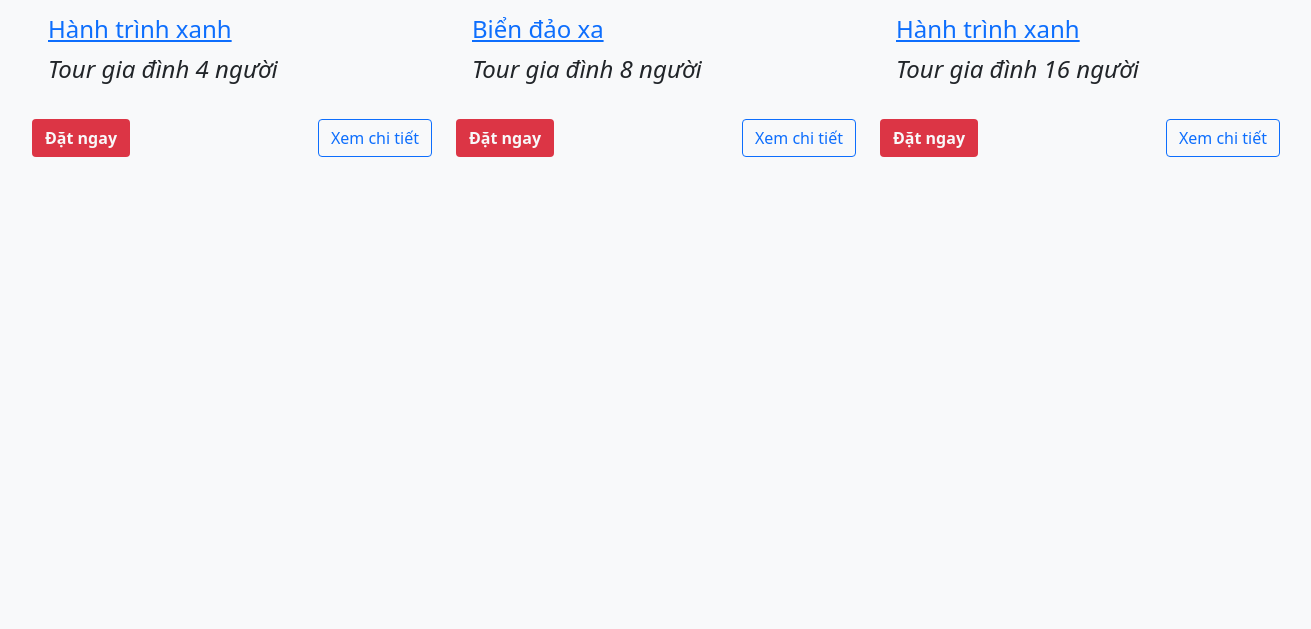
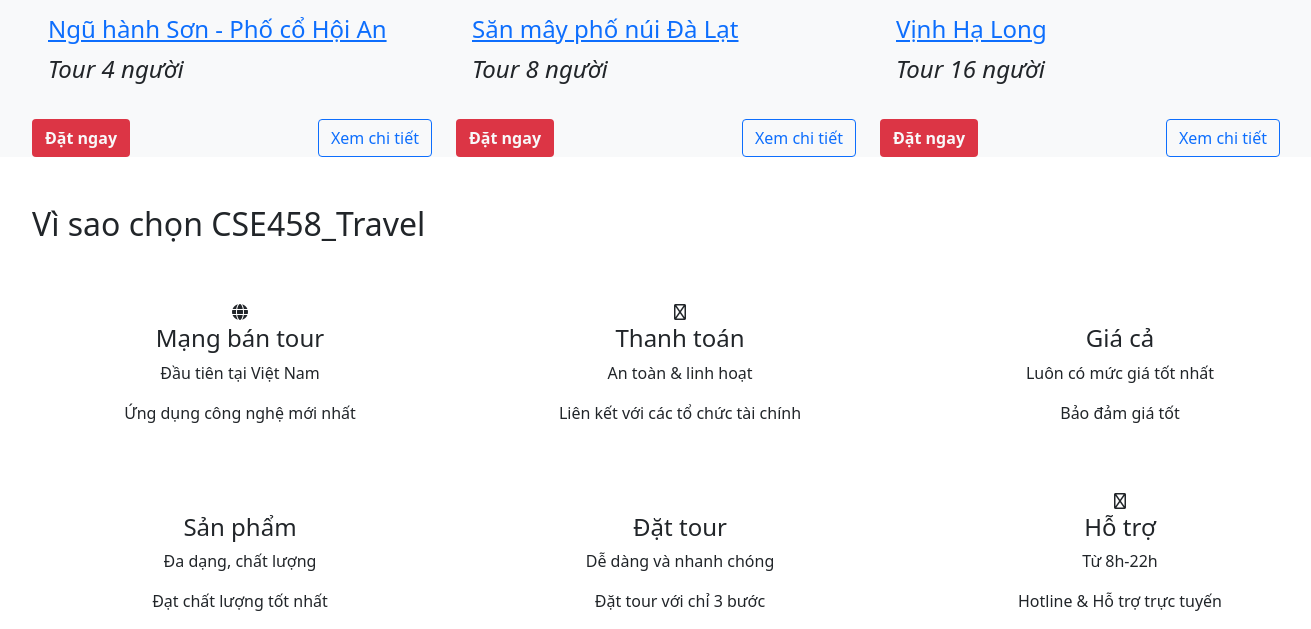
Before and after one commit to toughguy1010/baitaplon, a PHP site: page / in a window 1640 px wide. Shown: the part 1261-1890 px from the top of the page, without its empty margins (140-1451 px from the left). Before the commit the page ends 1418 px from the top, so only its background shows below. Run offline with PHP 8.4, Linux system fonts and the light colour scheme.

Commit message:
Add files via upload

```diff
--- a/index.php
+++ b/index.php
@@ -9,6 +9,7 @@
     <!-- Bootstrap CSS -->
     <link href="https://cdn.jsdelivr.net/npm/bootstrap@5.1.3/dist/css/bootstrap.min.css" rel="stylesheet" integrity="sha384-1BmE4kWBq78iYhFldvKuhfTAU6auU8tT94WrHftjDbrCEXSU1oBoqyl2QvZ6jIW3" crossorigin="anonymous">
     <link rel="stylesheet" href="https://cdnjs.cloudflare.com/ajax/libs/font-awesome/6.0.0-beta2/css/all.min.css">
+    <link rel="stylesheet" href="https://cdnjs.cloudflare.com/ajax/libs/font-awesome/6.0.0-beta2/css/all.min.css" integrity="sha512-YWzhKL2whUzgiheMoBFwW8CKV4qpHQAEuvilg9FAn5VJUDwKZZxkJNuGM4XkWuk94WCrrwslk8yWNGmY1EduTA==" crossorigin="anonymous" referrerpolicy="no-referrer" />
     <link rel="stylesheet" href="css/style.css">
     <title>Travel</title>
 </head>
@@ -30,7 +31,7 @@
                         <button type="button" class="btn btn-primary me-3 ">Logout</button>
                     </a>
                 </form>
-                sdasdasd
+
             </div>
         </nav>
     </section>
@@ -40,45 +41,47 @@
     <section class="search d-flex align-items-center ">
         <form action="" class="container searching-form ">
             <input class="form-control " type="search" placeholder="Search" aria-label="Search">
-            <button class="btn btn-primary" type="submit">Search</button>
+            <a href="detail.php">
+                <button class="btn btn-primary" type="submit">Search</button>
+            </a>
         </form>
     </section>
     <!--Search-->
 
 
     <!--tour-->
-    <!--highlight tour-->
+    <!--Sugguest tour-->
     <section>
-        <h2 class="text-center my-4 fw-bold fs-1 ">Khám phá các tour nổi bật</h2>
+        <h2 class="text-center my-4 fw-bold fs-1 ">Các thể loại tour phổ biến</h2>
         <div class="container-fluid d-flex justify-content-around">
-            <a href="#">
+
                 <div class="hl-tour">
                     <img src="img/hl-tour(1).jpg" alt="" class=" img-cruv">
 
                     <h3 class="hl-tour-content text-white ">Tour du lịch biển</h3>
                 </div>
-            </a>
-            <a href="#">
+
+
                 <div class="hl-tour">
                     <img src="img/hl-tour-chil.jpg" alt="" class=" img-cruv">
 
                     <h3 class="hl-tour-content text-white">Tour du lịch</h3>
                 </div>
-            </a>
-            <a href="#">
+
+
                 <div class="hl-tour">
                     <img src="img/hl-tour-country.jpg" alt="" class=" img-cruv">
 
                     <h3 class="hl-tour-content text-white">Tour di sản Việt</h3>
                 </div>
-            </a>
-            <a href="#">
+
+
                 <div class="hl-tour">
                     <img src="img/hl-tour-island.jpg" alt="" class=" img-cruv">
 
                     <h3 class="hl-tour-content text-white">Tour biển đảo</h3>
                 </div>
-            </a>
+
         </div>
     </section>
     <!--highlight tour-->
@@ -89,27 +92,27 @@
     <section class=" mt-5 bg-light ">
 
 
-        <h3 class="text-center my-4 fw-bold fs-1">Tour gia đình</h3>
+        <h3 class="text-center my-4 fw-bold fs-1">Booking Tour</h3>
         <div class=" container d-flex   ">
 
             <div class=" family-tour me-4">
                 <a href="#">
-                    <img src="img/tourgd-1.jpg " class="card-img-top img-cruv " alt="... ">
+                    <img src="img/danang.jpg " class="card-img-top img-cruv " alt="... ">
                 </a>
                 <div class="card-body ">
-                    <a href="familytour.php">
+                    <a href="detail.php">
                         <h4 class="tour_name  ">
-                            Hành trình xanh
+                             Ngũ hành Sơn - Phố cổ Hội An
                         </h4>
                     </a>
-                    <p class="fs-4 fst-italic fw-light">Tour gia đình 4 người</p>
+                    <p class="fs-4 fst-italic fw-light">Tour 4 người</p>
 
                 </div>
                 <div class="form d-flex justify-content-between">
-                    <a href="">
+                    <a href="booking_tour.php">
                         <button type="submit" class=" btn bg-danger text-light fw-bold">Đặt ngay</button>
                     </a>
-                    <a href="">
+                    <a href="detail.php">
                         <button type="submit" class=" btn btn-outline-primary ">Xem chi tiết</button>
                     </a>
                 </div>
@@ -118,40 +121,48 @@
 
             <div class="me-4">
                 <a href="#">
-                    <img src="img/tourgd-2.jpg " class="card-img-top img-cruv " alt="... ">
+                    <img src="img/dalat.jpg " class="card-img-top img-cruv " alt="... ">
                 </a>
                 <div class="card-body ">
-                    <a href="familytour.php">
+                    <a href="detail.php">
                         <h4 class="tour_name">
-                            Biển đảo xa
+                            Săn mây phố núi Đà Lạt
                         </h4>
                     </a>
-                    <p class="fs-4 fst-italic fw-light">Tour gia đình 8 người</p>
+                    <p class="fs-4 fst-italic fw-light">Tour 8 người</p>
 
                 </div>
                 <div class="form d-flex justify-content-between">
+                    <a href="booking_tour.php">
                     <button type="submit" class=" btn bg-danger text-light fw-bold">Đặt ngay</button>
+                    </a>
+                    <a href="detail.php">
                     <button type="submit" class=" btn btn-outline-primary ">Xem chi tiết</button>
+                    </a>
                 </div>
             </div>
 
 
             <div class="">
                 <a href="#">
-                    <img src="img/tourgd-1.jpg" class="card-img-top img-cruv " alt="... ">
+                    <img src="img/halong.jpg" class="card-img-top img-cruv " alt="... ">
                 </a>
                 <div class="card-body ">
-                    <a href="familytour.php">
+                    <a href="detail.php">
                         <h4 class="tour_name">
-                            Hành trình xanh
+                            Vịnh Hạ Long
                         </h4>
                     </a>
-                    <p class="fs-4 fst-italic fw-light">Tour gia đình 16 người</p>
+                    <p class="fs-4 fst-italic fw-light">Tour 16 người</p>
 
                 </div>
                 <div class="form d-flex justify-content-between">
+                    <a href="booking_tour.php">
                     <button type="submit" class=" btn bg-danger text-light fw-bold">Đặt ngay</button>
+                    </a>
+                    <a href="detail.php">
                     <button type="submit" class=" btn btn-outline-primary ">Xem chi tiết</button>
+                    </a>
                 </div>
             </div>
         </div>
@@ -160,10 +171,54 @@
     <!--family tour-->
     <!--tour-->
 
-    <!--customer reviews-->
-    <!--customer reviews-->
 
     <!--Footer-->
+    <section class="footer mt-5">
+        <div class="container">
+        <h2>Vì sao chọn CSE458_Travel </h2>
+
+            <div class="row">
+                <div class="col-4 text-center mt-5">
+                <i class="fa-solid fa-globe"></i>
+                    <h4>Mạng bán tour</h4>
+                    <p>Đầu tiên tại Việt Nam</p>
+                    <p>Ứng dụng công nghệ mới nhất</p>
+                </div>
+                <div class="col-4 text-center mt-5">
+                <i class="fa-regular fa-cash-register"></i>
+                    <h4>Thanh toán</h4>
+                    <p>An toàn & linh hoạt</p>
+                    <p>Liên kết với các tổ chức tài chính</p>
+                </div>
+                <div class="col-4 text-center mt-5">
+                <i class="fa-regular fa-sack-dollar"></i>
+                    <h4>Giá cả</h4>
+                    <p>Luôn có mức giá tốt nhất</p>
+                    <p>Bảo đảm giá tốt</p>
+                </div>
+            </div>
+            <div class="row">
+                <div class="col-4 text-center mt-5">
+                <i class="fa-regular fa-face-smile-tongue"></i>
+                    <h4>Sản phẩm</h4>
+                    <p>Đa dạng, chất lượng</p>
+                    <p>Đạt chất lượng tốt nhất</p>
+                </div>
+                <div class="col-4 text-center mt-5">
+                <i class="fa-thin fa-arrow-down-arrow-up"></i>
+                    <h4>Đặt tour</h4>
+                    <p>Dễ dàng và nhanh chóng</p>
+                    <p>Đặt tour với chỉ 3 bước</p>
+                </div>
+                <div class="col-4 text-center mt-5">
+                <i class="fa-regular fa-handshake-angle"></i>
+                    <h4>Hỗ trợ</h4>
+                    <p>Từ 8h-22h</p>
+                    <p>Hotline & Hỗ trợ trực tuyến</p>
+                </div>
+            </div>
+        </div>
+    </section>
     <!--Footer-->
 
     <!-- Optional JavaScript; choose one of the two! -->
```
Also changed, not shown: booking_tour.php (added, +83 -0 lines), detail.php (added, +82 -0 lines), log_in.php (added, +38 -0 lines).
